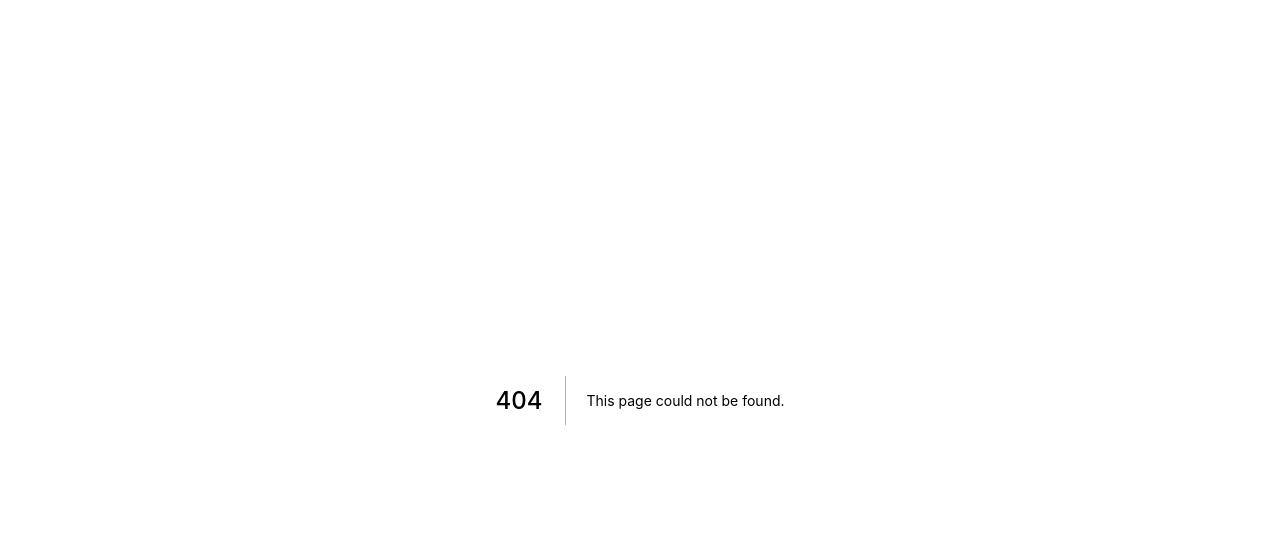
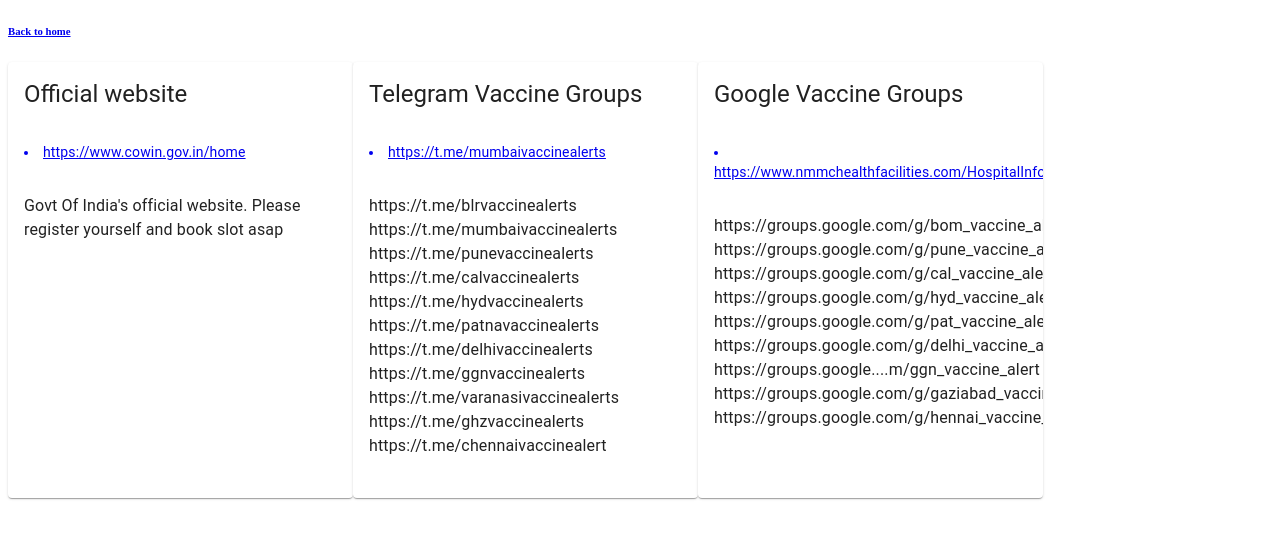
Before and after one commit to chetan-acharekar/covidinfo, a Next.js app: page /vaccine in a window 1280 px wide. Before the commit this address had no page. Shown: the top 538 px of the page. Built offline with nearby package versions, Linux system fonts and the light colour scheme.

Commit message:
added vaccine page

```diff
--- /dev/null
+++ b/pages/vaccine.js
@@ -0,0 +1,132 @@
+import React from 'react';
+import { makeStyles } from '@material-ui/core/styles';
+import Card from '@material-ui/core/Card';
+import CardHeader from '@material-ui/core/CardHeader';
+import CardContent from '@material-ui/core/CardContent';
+import Typography from '@material-ui/core/Typography';
+import { red } from '@material-ui/core/colors';
+import Grid from "@material-ui/core/Grid";
+import Link from "next/link";
+
+const useStyles = makeStyles((theme) => ({
+    root: {
+        maxWidth: 345,
+    },
+    media: {
+        height: 0,
+        paddingTop: '56.25%', // 16:9
+    },
+    expand: {
+        transform: 'rotate(0deg)',
+        marginLeft: 'auto',
+        transition: theme.transitions.create('transform', {
+            duration: theme.transitions.duration.shortest,
+        }),
+    },
+    expandOpen: {
+        transform: 'rotate(180deg)',
+    },
+    avatar: {
+        backgroundColor: red[500],
+    },
+}));
+
+export default function UseFulLinks() {
+    const classes = useStyles();
+    const [expanded, setExpanded] = React.useState(false);
+
+    const infoList = [
+        {
+            id:1,
+            url:"https://www.cowin.gov.in/home",
+            title:"Official website",
+            description:"Govt Of India's official website. Please register yourself and book slot asap",
+            city:"India"
+        },
+        {
+            id:2,
+            url:"https://t.me/mumbaivaccinealerts",
+            title:"Telegram Vaccine Groups",
+            description:"https://t.me/blrvaccinealerts\n" +
+                "\n" +
+                "https://t.me/mumbaivaccinealerts\n" +
+                "\n" +
+                "https://t.me/punevaccinealerts https://t.me/calvaccinealerts\n" +
+                "\n" +
+                "https://t.me/hydvaccinealerts\n" +
+                "\n" +
+                "https://t.me/patnavaccinealerts\n" +
+                "\n" +
+                "https://t.me/delhivaccinealerts\n" +
+                "https://t.me/ggnvaccinealerts\n" +
+                "\n" +
+                "https://t.me/varanasivaccinealerts\n" +
+                "https://t.me/ghzvaccinealerts\n" +
+                "\n" +
+                "https://t.me/chennaivaccinealert",
+            city:"India"
+        },
+
+        {
+            id:24,
+            url:"https://www.nmmchealthfacilities.com/HospitalInfo/showhospitalist",
+            title:"Google Vaccine Groups",
+            description:"https://groups.google.com/g/bom_vaccine_alerts\n" +
+                "https://groups.google.com/g/pune_vaccine_alerts\n" +
+                "\n" +
+                "https://groups.google.com/g/cal_vaccine_alerts\n" +
+                "\n" +
+                "https://groups.google.com/g/hyd_vaccine_alerts\n" +
+                " https://groups.google.com/g/pat_vaccine_alert\n" +
+                "\n" +
+                "https://groups.google.com/g/delhi_vaccine_alerts/\n" +
+                " https://groups.google....m/ggn_vaccine_alert\n" +
+                "\n" +
+                "https://groups.google.com/g/gaziabad_vaccine_alert/\n" +
+                "https://groups.google.com/g/hennai_vaccine_alert/",
+            city:"India"
+        }]
+
+    const columns = [
+        { field: 'id', headerName: 'ID', width: 70 },
+        { field: 'city', headerName: 'City', width: 200 },
+        { field: 'url', headerName: 'Link', width: 400,
+            renderCell: ( param) => (
+                <a href={param.value} target="_blank" rel="noreferrer noopener">{param.value}</a>
+            ) },
+        { field: 'description', headerName: 'Details', width: 800 },
+
+    ];
+
+    const items = []
+
+    for (const [index, value] of infoList.entries()) {
+        items.push(
+
+            <Card className={classes.root}>
+                <CardHeader title={value['title']}/>
+                <CardContent>
+                    <Typography variant="body2" color="textSecondary" component="p">
+                        <a href={value['url']} className="card" target="_blank" rel="noreferrer noopener"><li>{value['url']}</li></a>
+                    </Typography>
+                </CardContent>
+                <CardContent>
+                    <Typography paragraph>
+                        {value['description']}
+                    </Typography>
+                </CardContent>
+            </Card>
+        )
+    }
+
+
+    return (
+        <div>
+            <h6><Link href="/"><a>Back to home</a></Link></h6>
+            <Grid container spacing={24}>
+
+                {items}
+            </Grid>
+        </div>
+    );
+}
```
Also changed, not shown: pages/index.js (+7 -0 lines).
